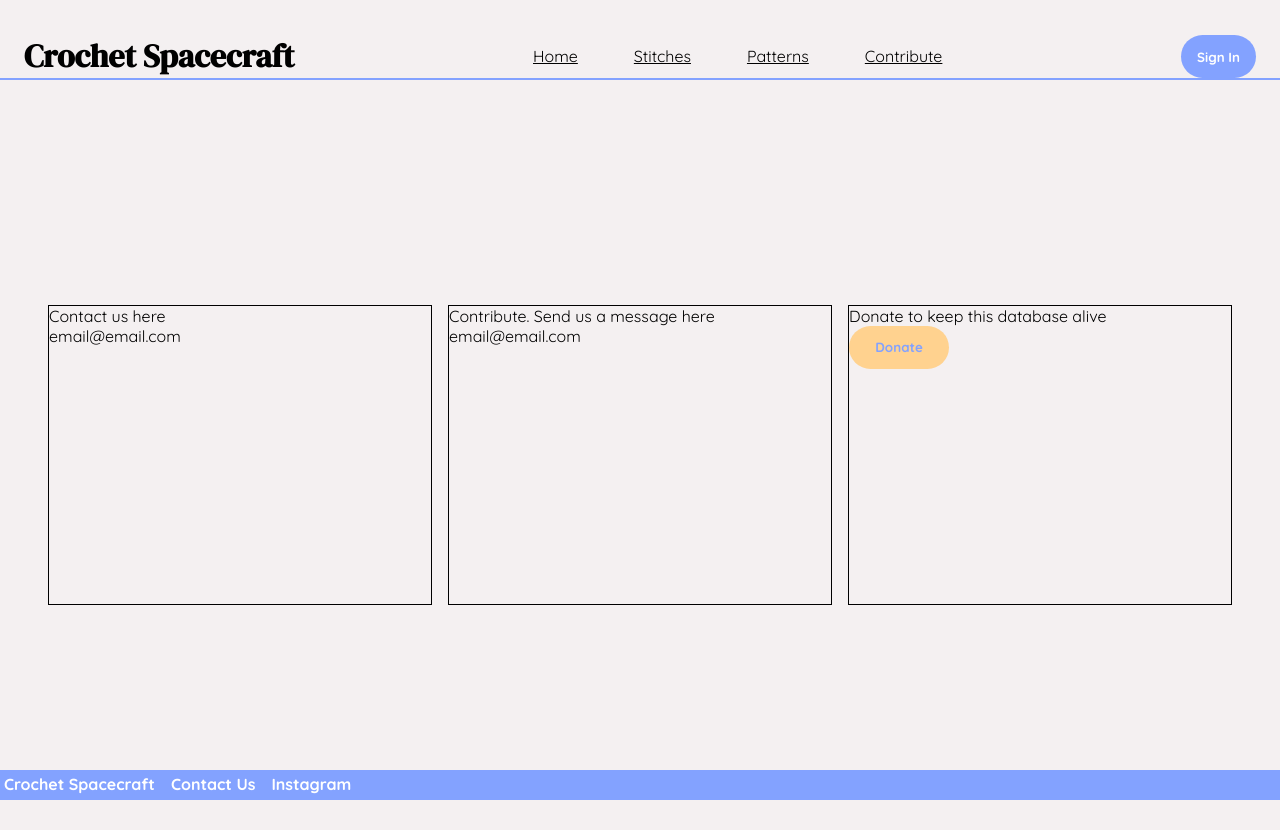
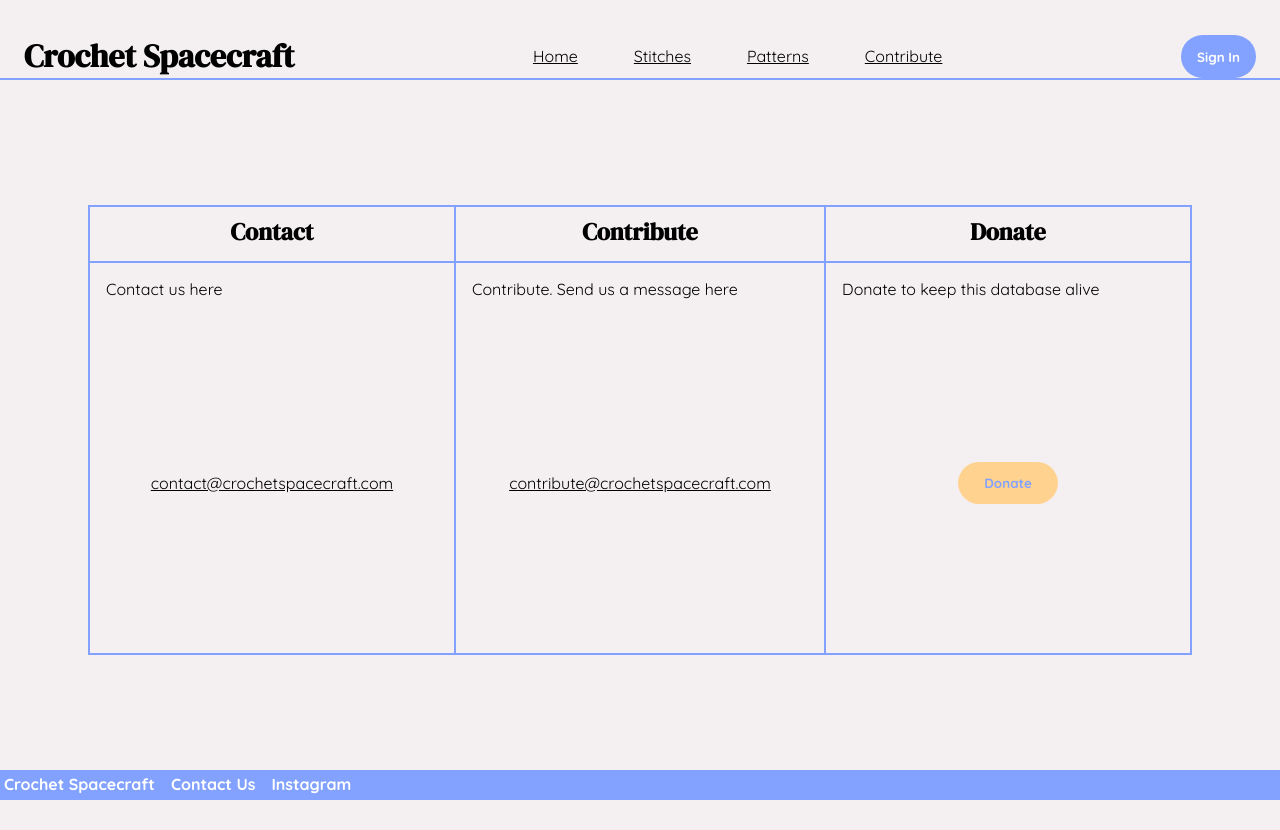
Before and after one commit to elaine2700/Crochet-Pattern-Translate, a React (Create React App) app in the folder frontend/: page /contact in a window 1280 px wide. After the commit the page ends 800 px from the top, so only its background shows below. Built offline with nearby package versions, Linux system fonts and the light colour scheme.

Commit message:
Styled Contact Page

```diff
--- a/frontend/src/App.css
+++ b/frontend/src/App.css
@@ -30,11 +30,12 @@ h1, h2, h3, h4, h5, h6{
 
 a{
     color: black;
-    text-decoration: und;
+    text-decoration: underline;
 }
 
 a:hover{
-    text-decoration: none;
+
+    color: var(--blue)
 }
 
 /* Search Bar */
@@ -304,15 +305,47 @@ footer{
 
 /* Contact Page */
 .contact-section{
-    min-height: calc(100vh - 50px);
+    min-height: calc(100vh - 100px);
     display: grid;
     grid-template-columns: repeat(3, 1fr);
     padding: 3em;
-    gap: 1em;
-    max-width: 1500px;
+    max-width: 1200px;
     margin: 0 auto;
 }
 .contact-card{
-    border: 1px solid black;
-    min-height: 300px;
+    border: 2px solid var(--blue);
+    min-height: 100px;
+    height: 70vh;
+    max-height: 450px;
+    display: flex;
+    flex-direction: column;
 }
+.contact-card.middle{
+    border-left: 0;
+    border-right: 0;
+}
+
+    /* Contact Cards */
+    .contact-card > header{
+        border-bottom: 2px solid var(--blue);
+        padding: 0.5em;
+        text-align: center;
+        width: 100%;
+        height: 3.5em;
+    }
+    .contact-card-content{
+        padding: 1em;
+        flex-grow: 1;
+        display: flex;
+        flex-direction: column;
+    }
+    .contact-card-paragraph{
+        height: fit-content;
+        min-height: 50px;
+    }
+    .contact-card-cta{
+        display: flex;
+        flex-grow: 1;
+        justify-content: center;
+        align-items: center;
+    }
--- a/frontend/src/Pages/Contact.jsx
+++ b/frontend/src/Pages/Contact.jsx
@@ -3,18 +3,43 @@ import React from 'react'
 const Contact = () => {
   return (
     <div className='contact-section section-container'>
-      <div className='contact-card'>
-        <p>Contact us here</p>
-        <a>email@email.com</a>
-      </div>
-      <div className='contact-card'>
-      <p>Contribute. Send us a message here</p>
-        <a>email@email.com</a>
-      </div>
-      <div className='contact-card'>
-        <p>Donate to keep this database alive</p>
-        <button className='btn-primary'>Donate</button>
-      </div>
+      <section className='contact-card'>
+        <header>
+          <h2>Contact</h2>
+        </header>
+        <div className='contact-card-content'>
+          <p className='contact-card-paragraph'>Contact us here</p>
+          <div className='contact-card-cta'>
+            <a>contact@crochetspacecraft.com</a>
+          </div>
+        </div>
+
+      </section>
+      <section className='contact-card middle'>
+        <header>
+          <h2>Contribute</h2>
+        </header>
+        <div className='contact-card-content'>
+          <p className='contact-card-paragraph'>Contribute. Send us a message here</p>
+          <div className='contact-card-cta'>
+            <a>contribute@crochetspacecraft.com</a>
+          </div>
+        </div>
+
+      </section>
+      <section className='contact-card'>
+        <header>
+          <h2>Donate</h2>
+        </header>
+        <div className='contact-card-content'>
+          <p className='contact-card-paragraph'>Donate to keep this database alive</p>
+          <div className='contact-card-cta'>
+            <button className='btn-primary'>Donate</button>
+          </div>
+
+        </div>
+
+      </section>
     </div>
   )
 }
```
